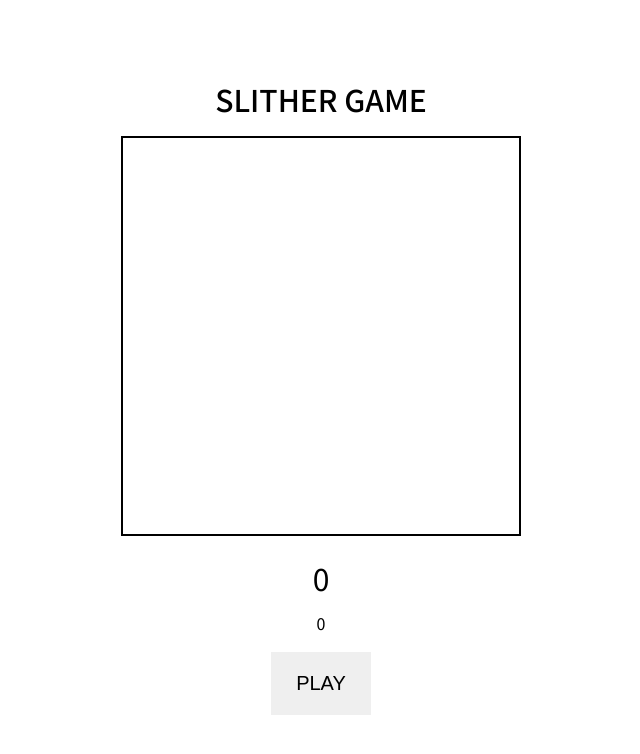
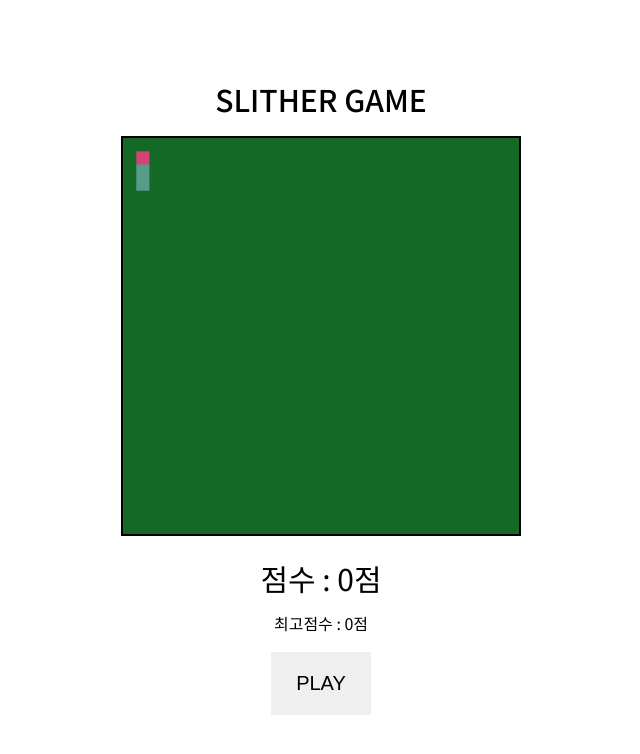
Before and after one commit to JJSEONG/slither-game, a plain HTML site: page index.html in a window 1280 px wide. Both pictures are taken after a click on the button "PLAY". Shown: the whole page, without its empty margins (319-959 px from the left). Drawn offline with Linux system fonts and the light colour scheme.

Commit message:
canvas & snake create

```diff
--- a/JS/script.js
+++ b/JS/script.js
@@ -32,7 +32,81 @@
   }
 
   const init = () => {
+    // document.addEventListener('keydown', (event) => {
+    //   if (!/Arrow/gi.test(event.key)) {
+    //     return
+    //   }
+    //   event.preventDefault()
+    //   const direction = getDirection(event.key)
+    //   if(!isDirectionCorrect(direction)) {
+    //     return;
+    //   }
+    //   option.direction = direction
+    // })
 
+    $play.onclick = () => {
+      if(option.gameEnd) {
+        option = {
+          highscore: localStorage.getItem('score') || 0,
+          gameEnd: false,
+          direction: 2,
+          snake: [
+            { x: 10, y: 10, direction: 2 },
+            { x: 10, y: 20, direction: 2 },
+            { x: 10, y: 30, direction: 2 },
+          ],
+          food: { x: 0, y: 0},
+          score: 0,
+        }
+        $score.innerHTML = `점수 : 0점`
+        $highscore.innerHTML = `최고점수 : ${option.highscore}점`
+        // randomFood()
+        window.requestAnimationFrame(play)
+      }
+    }
+  }
+
+  const buildBoard = () => {
+    ctx.fillStyle = colorSet.board
+    ctx.fillRect(0, 0, 300, 300)
+  }
+
+  const buildSnake = (ctx, x, y, head = false) => {
+    ctx.fillStyle = head ? colorSet.snakeHead : colorSet.snakeBody
+    ctx.fillRect(x, y, 10, 10)
+  }
+
+  const buildFood = (ctx, x, y) => {
+    ctx.beginPath()
+    ctx.fillStyle = colorSet.food
+    ctx.arc(x + 5, y + 5, 5, 0, 2 * Math.PI)
+    ctx.fill()
+  }
+
+  const setSnake = () => {
+    for(let i = option.snake.length - 1; i >= 0; --i) {
+      buildSnake(ctx, option.snake[i].x, option.snake[i].y, i === 0)
+    }
+  }
+
+  const play = (timestamp) => {
+    start++
+    if (option.gameEnd) {
+      return
+    }
+    if (timestamp - start > 1000 / 10) {
+      buildBoard()
+      buildBoard(ctx, option.food.x, option.food.y)
+      setSnake()
+      start = timestamp;
+    }
+    window.requestAnimationFrame(play)
+    // if(isGameOver()) {
+    //   option.gameEnd = true
+    //   setHighScore()
+    //   alert('Game Over')
+    //   return
+    // }
   }
 
   init()
--- a/index.html
+++ b/index.html
@@ -14,7 +14,7 @@
   <body>
     <main>
       <h1>Slither Game</h1>
-      <canvas width="300" height="300"></canvas>
+      <canvas width="300" height="300" class="canvas"></canvas>
       <span class="score">0</span>
       <span class="highscore">0</span>
       <button type="button" class="js-play">PLAY</button>
```
